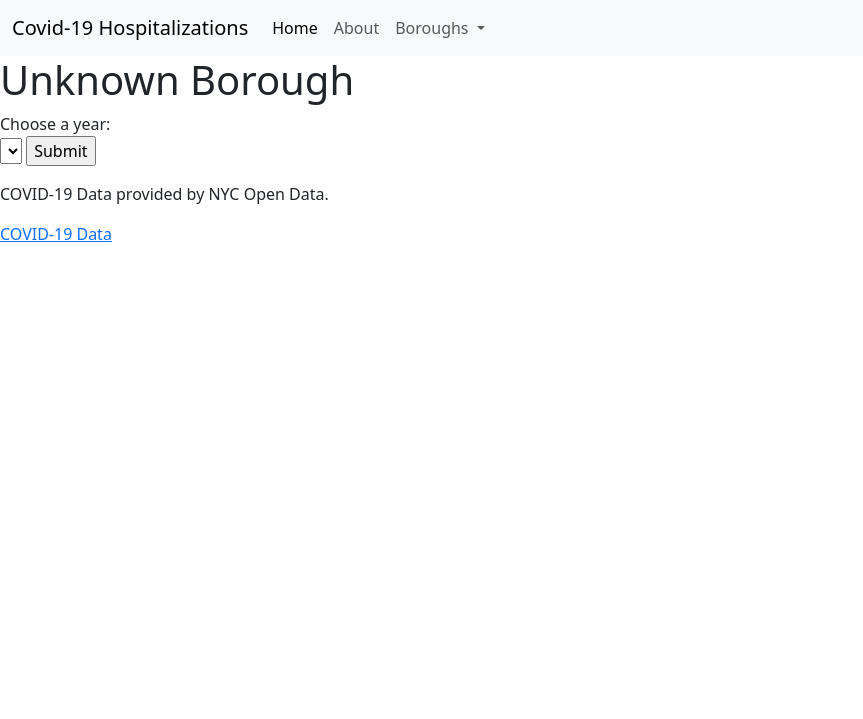
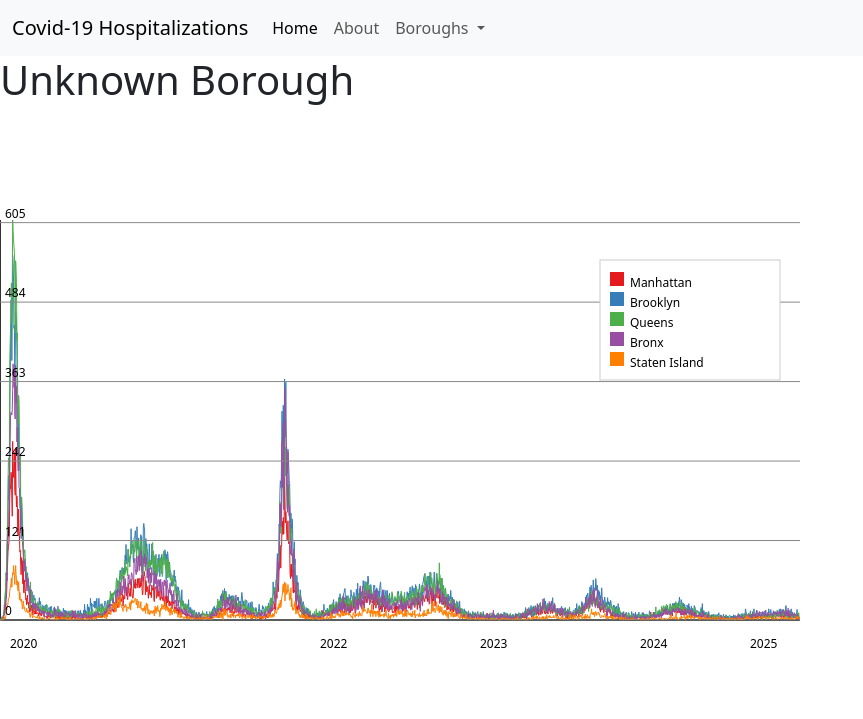
Before and after one commit to era-trin/Data-Journalism-Final, a Flask app: page /borough in a window 1280 px wide. Shown: the top 719 px of the page, without its empty margins (0-863 px from the left). Run offline with Flask 3, Linux system fonts and the light colour scheme; lists and menus that the app fills with data are empty.

Commit message:
added linegraph to micro pages

```diff
--- a/FinalDJProject/server.py
+++ b/FinalDJProject/server.py
@@ -55,7 +55,36 @@ def macro_page():
 
 @app.route('/borough')
 def micro_page():
+    with open("FinalDJProject/Data/borough_data.json", "r") as f:
+        raw_data = json.load(f)
+    all_dates = [entry["Date"] for entry in raw_data]
+    selected_date = request.args.get('date')
+    if not selected_date or selected_date not in all_dates:
+        selected_date = all_dates[0]
+    selected_data = next((entry for entry in raw_data if entry["Date"] == selected_date), None)
+
+    dates = []
+    manhattan = []
+    brooklyn = []
+    staten_island = []
+    queens = []
+    bronx = []
+    total = []
+    for entry in raw_data:
+        if all(k in entry for k in ["MN_HOSPITALIZED_COUNT", "BK_HOSPITALIZED_COUNT", "QN_HOSPITALIZED_COUNT", "BX_HOSPITALIZED_COUNT", "SI_HOSPITALIZED_COUNT"]):
+            dates.append(entry["Date"])
+            manhattan.append(int(entry["MN_HOSPITALIZED_COUNT"]))
+            brooklyn.append(int(entry["BK_HOSPITALIZED_COUNT"]))
+            staten_island.append(int(entry["SI_HOSPITALIZED_COUNT"]))
+            queens.append(int(entry["QN_HOSPITALIZED_COUNT"]))
+            bronx.append(int(entry["BX_HOSPITALIZED_COUNT"]))
+            total.append(int(entry["MN_HOSPITALIZED_COUNT"]) +
+                int(entry["BK_HOSPITALIZED_COUNT"]) +
+                int(entry["QN_HOSPITALIZED_COUNT"]) +
+                int(entry["BX_HOSPITALIZED_COUNT"]) +
+                int(entry["SI_HOSPITALIZED_COUNT"]))
+
     selected_borough = request.args.get('borough', 'Unknown Borough')
-    return render_template("borough.html", borough=selected_borough)
+    return render_template("borough.html", borough=selected_borough,dates = all_dates,graph_dates = dates,graph_manhattan = manhattan, graph_brooklyn = brooklyn, graph_statenisland = staten_island, graph_queens = queens, graph_bronx = bronx, graph_total = total, selected_date=selected_date, max=max)
 
 app.run(debug=True)
--- a/FinalDJProject/templates/borough.html
+++ b/FinalDJProject/templates/borough.html
@@ -23,42 +23,12 @@
 <h1>{{borough}}</h1>
 
 
-<div>
-  <form action="/year" method="GET">
-    <label for="year">Choose a year:</label><br>
 
-
-      <select name="year" id="year_select">
-      {% for year in years %}
-        <option value="{{ year }}">{{ year }}</option>
-      {% endfor %}
-      </select>
-
-
-    <input type="submit" value="Submit">
-  <form>
-</div>
 
 
  </p>
 
-  {% if borough == "Manhattan" %}
-    {% include 'manhattan.svg' %}
-  {% endif %}
-  {% if borough == "Queens" %}
-    {% include 'queens.svg' %}
-  {% endif %}
-  {% if borough == "Bronx" %}
-    {% include 'bronx.svg' %}
-  {% endif %}
-  {% if borough == "Brooklyn" %}
-    {% include 'brooklyn.svg' %}
-  {% endif %}
-  {% if borough == "Staten Island" %}
-    {% include 'statenisland.svg' %}
-  {% endif %}
-
-{%include 'footer.html'%}
+{%include 'line_graph.svg'%}
 
 </body>
 </html>
--- a/FinalDJProject/templates/index.html
+++ b/FinalDJProject/templates/index.html
@@ -17,7 +17,7 @@
 
 
 
-<h1>COVID-19 Hospitalizations Across New York City: Macro</h1>
+<h1>COVID-19 Hospitalizations Across New York City</h1>
 <script src="https://cdn.jsdelivr.net/npm/bootstrap@5.3.6/dist/js/bootstrap.bundle.min.js" integrity="sha384-j1CDi7MgGQ12Z7Qab0qlWQ/Qqz24Gc6BM0thvEMVjHnfYGF0rmFCozFSxQBxwHKO" crossorigin="anonymous"></script>
 
  </p>
```
Also changed, not shown: FinalDJProject/Data/format_data.py (renamed from FinalDJProject/format_data.py), FinalDJProject/templates/FullCity.svg (deleted), FinalDJProject/templates/line_graph.svg (added).
